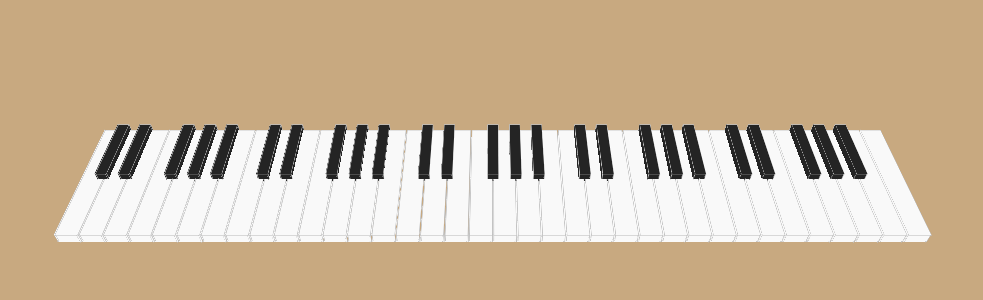
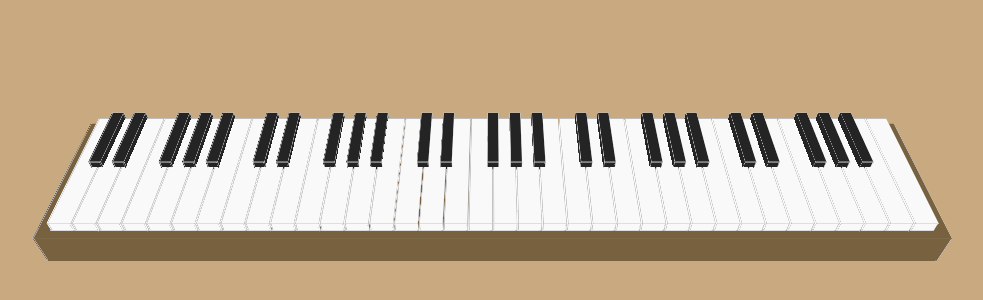
Before and after one commit to Feldspatt/digital-keyboard, a React (Vite) app: page / in a window 1280 px wide. Shown: the part 270-570 px from the top of the page, without its empty margins (148-1131 px from the left). Built offline with nearby package versions, Linux system fonts and the light colour scheme.

Commit message:
piano base

```diff
--- a/src/components/piano3d/piano3d.css
+++ b/src/components/piano3d/piano3d.css
@@ -1,4 +1,4 @@
-.piano {
+.piano-notes {
     position: relative;
     gap: 3px;
     transform-style: preserve-3d;
@@ -7,7 +7,12 @@
     align-items: center;
 }
 
-.piano .wrapper {
+.piano-base {
+    background-color: #77613e;
+    transform: translateY(20px);
+}
+
+.piano-notes .wrapper {
     transform-style: preserve-3d;
     position: relative;
     height: 0;
--- a/src/components/piano3d/piano3d.tsx
+++ b/src/components/piano3d/piano3d.tsx
@@ -10,7 +10,7 @@ export function Piano3d() {
     const map = getMap(pianoNotes)
 
     return (<>
-        <div className={"piano"}>
+        <div className={"piano-notes"}>
             { Object.entries(pianoNotes).filter(([_,note]) => note.color === "white").map(([key, value]) => {
                 const blackNote = map.get(value)
                 return (<div className={"wrapper"} key={key}>
@@ -20,7 +20,8 @@ export function Piano3d() {
                     </span>}
                 </div>)})}
         </div>
-        </>)
+        <Cuboid width={1230} depth={220} className={"piano-base"}/>
+    </>)
 }
 
 function getMap(notes: PianoNote[]) {
```
